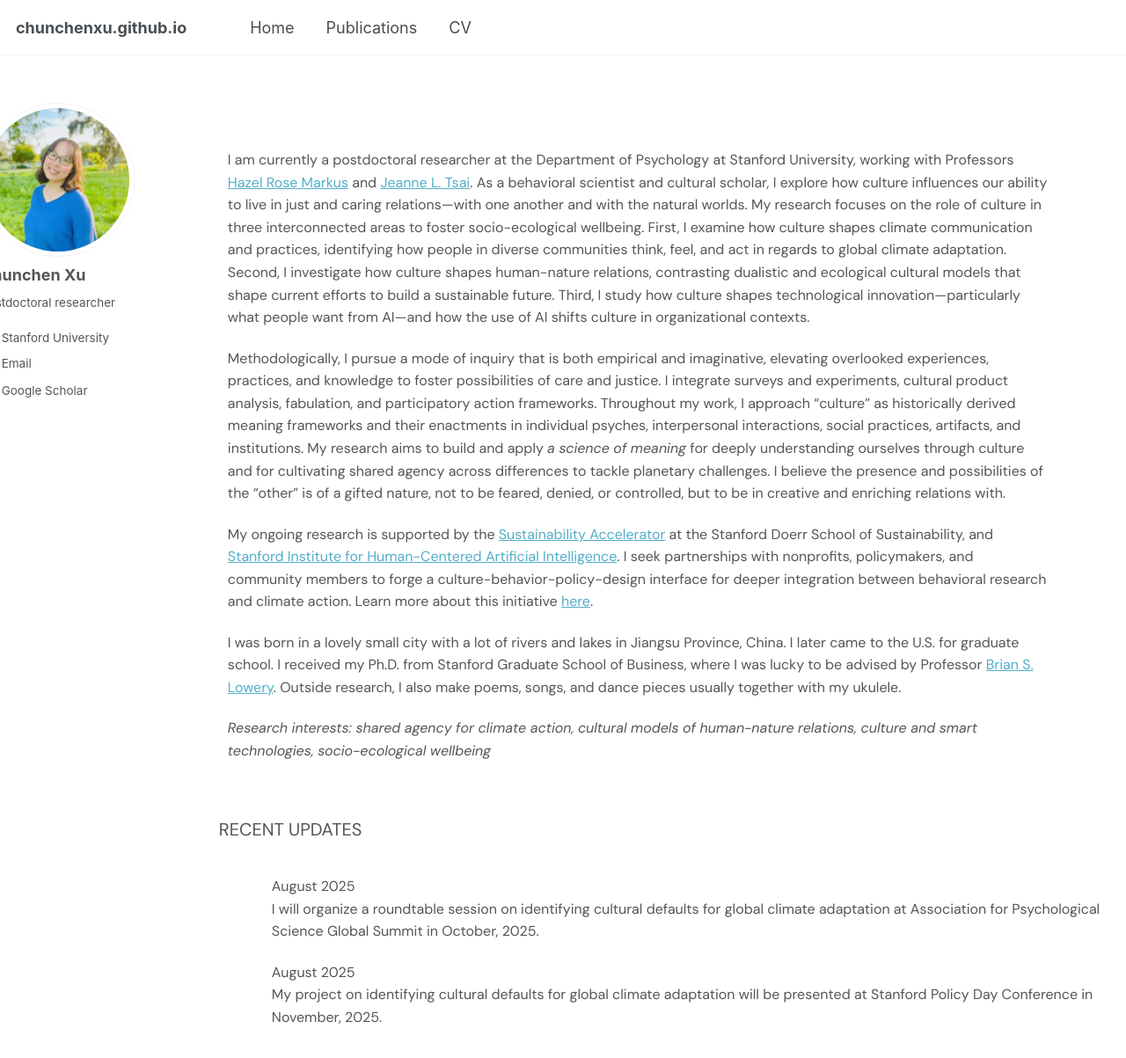
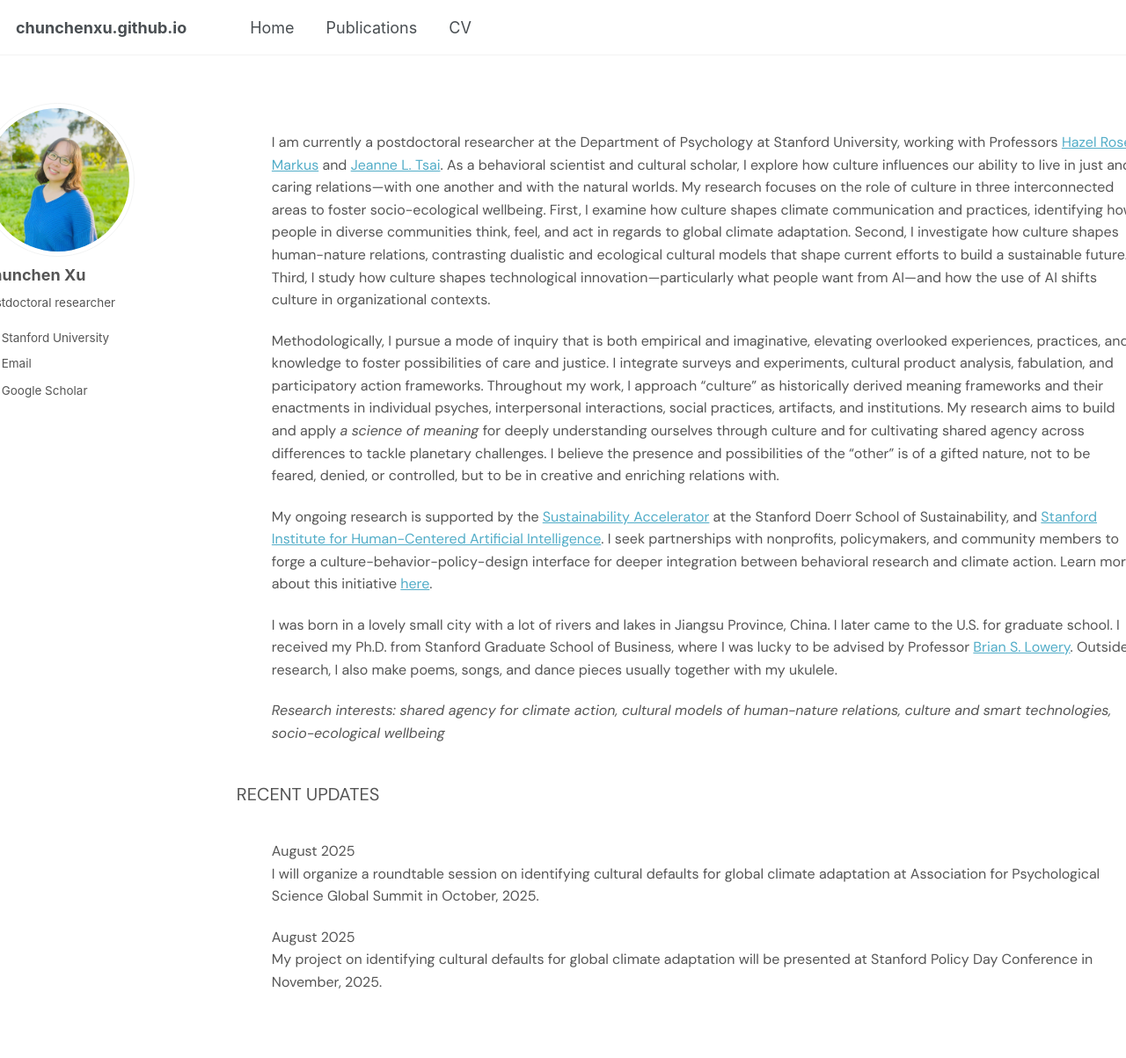
Before and after one commit to chunchenxu/chunchenxu.github.io, a Jekyll site: the page built from _pages/about.html, in a window 1280 px wide and 1400 px high. Shown: the top 1203 px of the window at 88% size. Built offline with Jekyll 4.4.1, drawn with Linux system fonts in a browser that asks for light colours; some web fonts are replaced; a script that is not in the unit is left out.

Commit message:
Update about.html

```diff
--- a/_pages/about.html
+++ b/_pages/about.html
@@ -9,10 +9,7 @@ redirect_from:
 
 <div class="about-container">
 
-<div class="content-container">
-
 <p>I am currently a postdoctoral researcher at the Department of Psychology at Stanford University, working with Professors <a href="https://web.stanford.edu/~hazelm/">Hazel Rose Markus</a> and <a href="https://psychology.stanford.edu/people/jeanne-l-tsai/">Jeanne L. Tsai</a>. As a behavioral scientist and cultural scholar, I explore how culture influences our ability to live in just and caring relations—with one another and with the natural worlds. My research focuses on the role of culture in three interconnected areas to foster socio-ecological wellbeing. First, I examine how culture shapes climate communication and practices, identifying how people in diverse communities think, feel, and act in regards to global climate adaptation. Second, I investigate how culture shapes human-nature relations, contrasting dualistic and ecological cultural models that shape current efforts to build a sustainable future. Third, I study how culture shapes technological innovation—particularly what people want from AI—and how the use of AI shifts culture in organizational contexts. </p>
-
 <p>Methodologically, I pursue a mode of inquiry that is both empirical and imaginative, elevating overlooked experiences, practices, and knowledge to foster possibilities of care and justice. I integrate surveys and experiments, cultural product analysis, fabulation, and participatory action frameworks. Throughout my work, I approach “culture” as historically derived meaning frameworks and their enactments in individual psyches, interpersonal interactions, social practices, artifacts, and institutions. My research aims to build and apply <em>a science of meaning</em> for deeply understanding ourselves through culture and for cultivating shared agency across differences to tackle planetary challenges. I believe the presence and possibilities of the “other” is of a gifted nature, not to be feared, denied, or controlled, but to be in creative and enriching relations with. </p>
 
 <p>My ongoing research is supported by the <a href="https://sustainability-accelerator.stanford.edu/">Sustainability Accelerator</a> at the Stanford Doerr School of Sustainability, and <a href="https://hai.stanford.edu/">Stanford Institute for Human-Centered Artificial Intelligence</a>. I seek partnerships with nonprofits, policymakers, and community members to forge a culture-behavior-policy-design interface for deeper integration between behavioral research and climate action. Learn more about this initiative <a href="https://substack.com/@earthcarecultures?utm_source=user-menu">here</a>.</p>
@@ -24,7 +21,6 @@ I was born in a lovely small city with a lot of rivers and lakes in Jiangsu Prov
 <p>
 <em> Research interests: shared agency for climate action, cultural models of human-nature relations, culture and smart technologies, socio-ecological wellbeing </em>
 </p>
-</div>
 
 <div class="header-section">
 RECENT UPDATES
@@ -43,9 +39,9 @@ My project on identifying cultural defaults for global climate adaptation will b
 
 .about-container {
     max-width: none;           /* Remove max-width limit */
-    width: calc(100% - 10px);  /* Use full width minus small buffer */
+    width: calc(100% - 10px);  /* Use full width minus small buffer; april notes: changing the minus doesn't seem to work */
     margin: 0;                 /* Reset all margins */
-    margin-left: -80px;        /* Fine-tuned left shift */
+    margin-left: -80px;        /* Fine-tuned left shift; april notes: this doesn't have an effect*/
     margin-right: -200px;      /* Extend into right margin */
     padding: 20px;             /* Horizontal padding for readability */
     font-size: 16px;
@@ -75,8 +71,8 @@ My project on identifying cultural defaults for global climate adaptation will b
     max-width: none;           /* Remove max-width limit */
     width: calc(100% - 10px);  /* Use full width minus small buffer */
     margin: 0;                 /* Reset all margins */
-    margin-left: -80px;        /* Fine-tuned left shift */
-    margin-right: -200px;      /* Extend into right margin */
+    margin-left: -60px;        /* Fine-tuned left shift */
+    margin-right: -180px;      /* Extend into right margin */
     padding: 20px;             /* Horizontal padding for readability */
     font-size: 20px;
     font-family: "DM Sans", -apple-system, BlinkMacSystemFont, "Segoe UI", Roboto, sans-serif;
```
